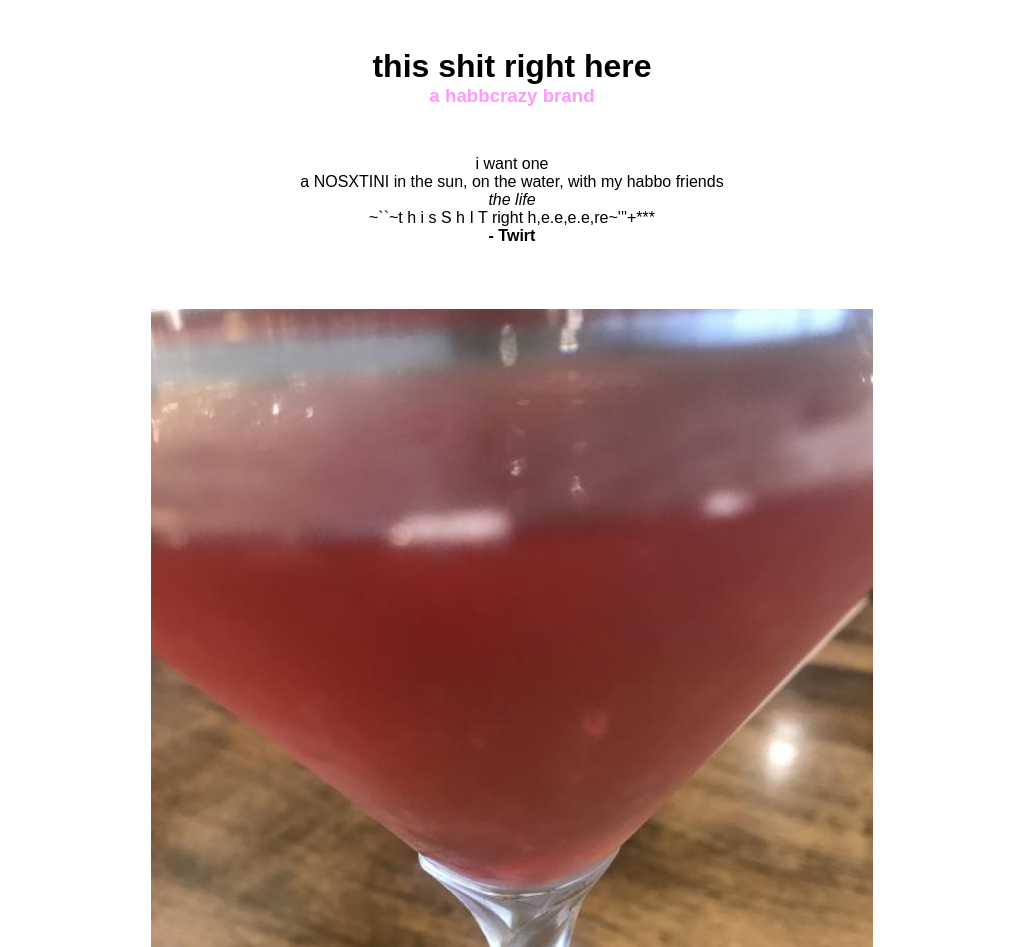
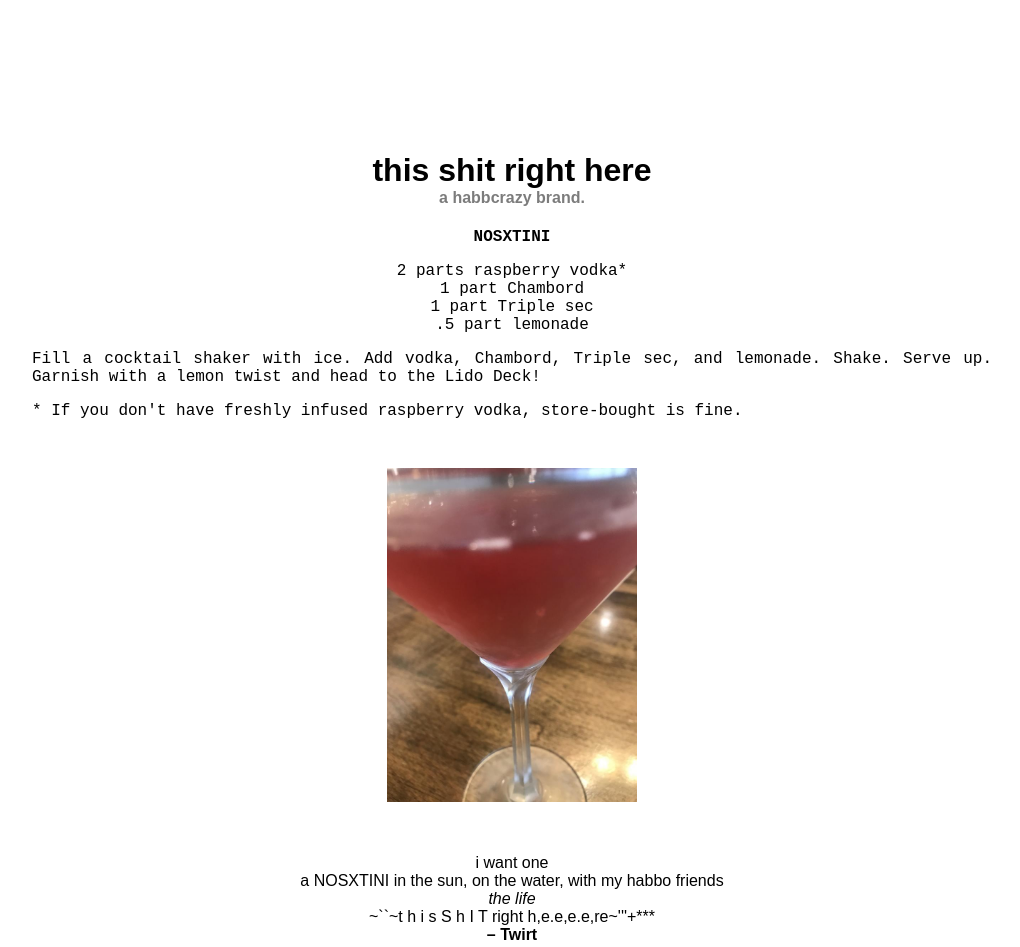
Before and after one commit to lpnevada/thisshitrighthere, a plain HTML site: page index.html in a window 1280 px wide. Shown: the top 947 px of the page, without its empty margins (128-1148 px from the left). Drawn offline with Linux system fonts and the light colour scheme.

Commit message:
Add NOSXTINI drink recipe

```diff
--- a/index.html
+++ b/index.html
@@ -4,17 +4,25 @@
   <title>this shit right here</title>
 </head>
 <body>
-  <div style="margin: 3em; font-family: Arial, Helvetica, sans-serif; text-align: center;">
-    <h1 style="margin: 0;">this shit right here</h1>
-    <h3 style="color: #ff99ff; margin: 0;">a habbcrazy brand</h3>
-    <p style="text-align: center; margin-top: 3em;">
+  <div style="margin: 19vh; font-family: Arial, Helvetica, sans-serif; text-align: center;">
+    <h1 style="margin: 0; font-size: xx-large;">this shit right here</h1>
+    <h4 style="color: #7c7c7c; margin-top:0;">a habbcrazy brand.</h4>
+    <div style="font-family:'Courier New', Courier, monospace">
+      <p><strong>NOSXTINI</strong></p>
+      <p>2 parts raspberry vodka*<br>1 part Chambord<br>
+        1 part Triple sec<br>.5 part lemonade<br></p>
+      <p style="text-align: justify;">Fill a cocktail shaker with ice. Add vodka, Chambord, Triple sec, and lemonade. Shake.
+        Serve up. Garnish with a lemon twist and head to the Lido Deck!</p>
+      <p style="text-align: justify;">* If you don't have freshly infused raspberry vodka, store-bought is fine.</p>
+    </div>
+    <img style="width:62.1%; max-width: 250px; margin: 2em;" src="nosxtini.jpg" alt="NOSXTINI" />
+    <p style="text-align: center;">
       i want one<br>
       a NOSXTINI in the sun, on the water, with my habbo friends<br>
       <em>the life</em><br>
       ~``~t h i s S h I T right h,e.e,e.e,re~'''+*** <br>
-      <strong>- Twirt</strong>
+      <strong>&ndash; Twirt</strong>
     </p>
-    <img style="width: 61.8%; margin-top: 3em;" src="nosxtini.jpg" alt="NOSXTINI" />
   </div>
 </body>
 </html>
```
